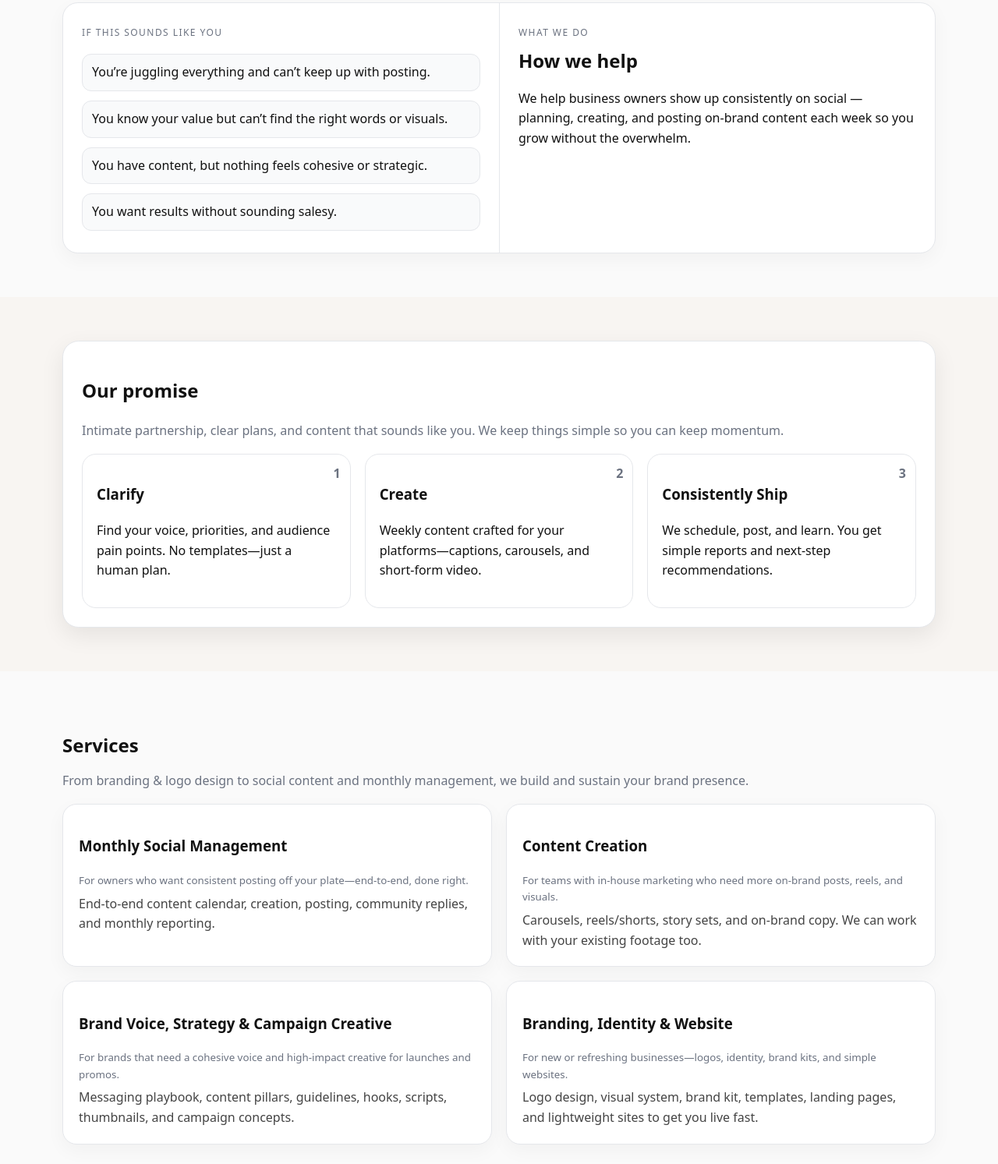
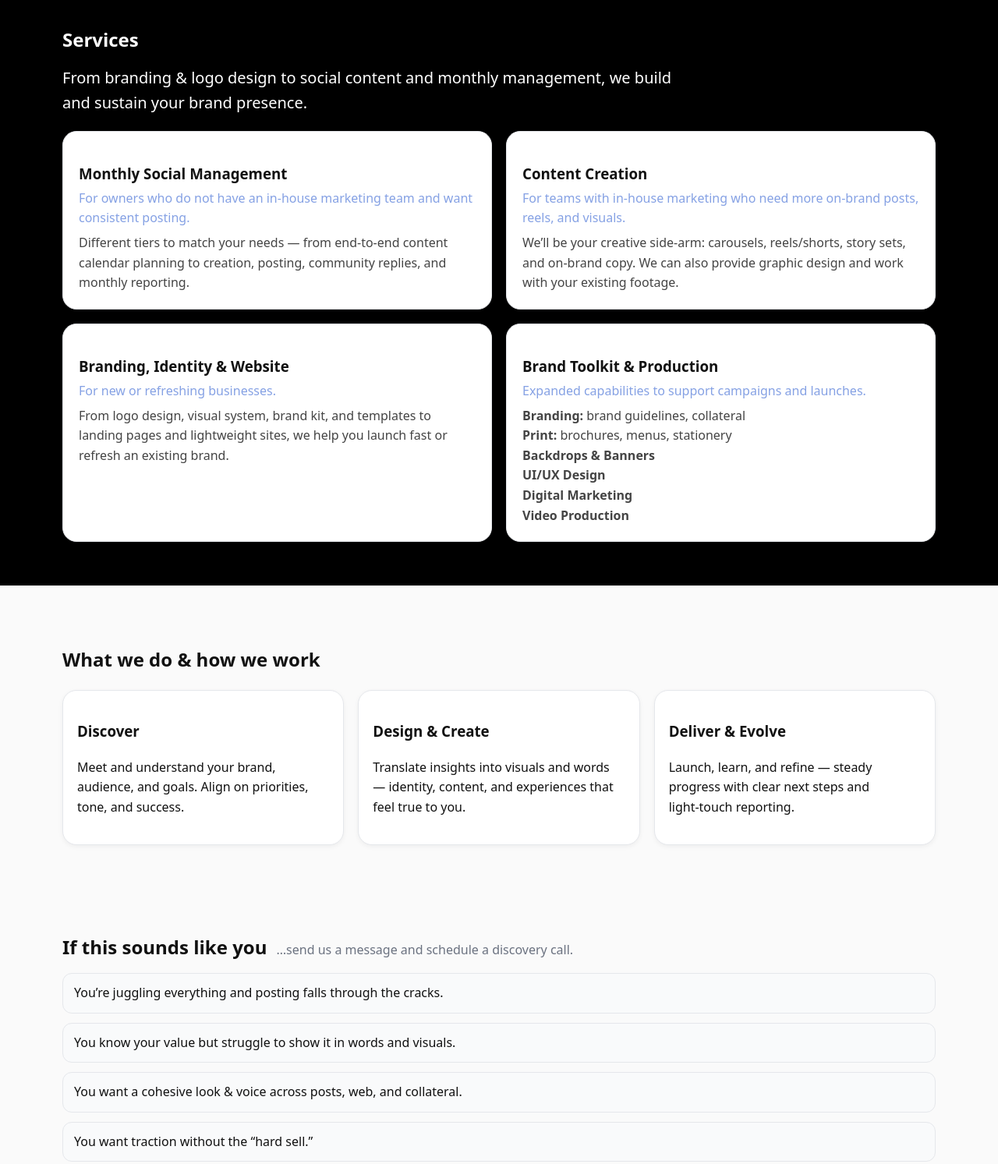
Before and after one commit to JenCaffy/caffynate-site, a plain HTML site: page index.html in a window 1280 px wide. Shown: the part 734-2227 px from the top of the page at 78% size. Drawn offline with Linux system fonts and the light colour scheme.

Commit message:
Add files via upload

```diff
--- a/index.html
+++ b/index.html
@@ -3,8 +3,8 @@
 <head>
   <meta charset="utf-8" />
   <meta name="viewport" content="width=device-width, initial-scale=1" />
-  <title>Caffynate — Brand-Focused Social Media & Content Studio in Singapore</title>
-  <meta name="description" content="Caffynate helps busy owners plan, create and ship honest, on-brand content—without the overwhelm. Fueling Ideas. Brewing Campaigns." />
+  <title>Caffynate — Brand & Content Studio in Singapore</title>
+  <meta name="description" content="We help founders and teams plan, create and ship on‑brand content. From branding and web to social content and management." />
   <link rel="canonical" href="https://jencaffy.github.io/caffynate-site/" />
   <style>
     :root{
@@ -13,12 +13,14 @@
       --muted:#6B7280;
       --card:#FFFFFF;
       --border:#E5E7EB;
-      --ring: rgba(17,17,17,.25);
       --radius:18px;
       --cta:#111111;
       --cta-hover:#000000;
       --footer:#1A1A1A;
-      --warm:#F8F5F2; /* warm beige for promise section */
+      --services-bg:#000000;
+      --services-sub:#85a1e4;
+      --services-title:#ffffff;
+      --services-lead:#ffffff;
     }
 
     *{box-sizing:border-box}
@@ -29,21 +31,21 @@
     /* Header */
     header{position:sticky;top:0;background:#ffffffcc;backdrop-filter:saturate(180%) blur(8px);border-bottom:1px solid var(--border);z-index:20}
     .nav{display:flex;align-items:center;justify-content:space-between;padding:14px 0}
-    .logo{display:flex;align-items:center;gap:12px}
-    .logo img{height:36px;width:auto}
+    .logo img{height:36px}
     .tagline{font-size:13px;color:var(--muted)}
 
-    .btn{display:inline-flex;align-items:center;gap:8px;padding:12px 18px;border-radius:999px;background:var(--cta);color:#fff;text-decoration:none;font-weight:700;box-shadow:0 10px 20px rgba(0,0,0,.08);white-space:nowrap;border:2px solid transparent}
+    /* Buttons */
+    .btn{display:inline-flex;align-items:center;gap:8px;padding:12px 18px;border-radius:999px;background:var(--cta);color:#fff;text-decoration:none;font-weight:700;white-space:nowrap;border:2px solid transparent}
     .btn:hover{transform:translateY(-1px);background:var(--cta-hover)}
 
     /* Hero */
     .hero{padding:84px 0 48px}
     .eyebrow{color:var(--muted);font-weight:700;text-transform:uppercase;letter-spacing:.12em;font-size:12px}
     h1{font-size:clamp(32px,4vw,56px);line-height:1.1;margin:10px 0 12px;letter-spacing:-.5px}
-    .lead{font-size:clamp(16px,2.1vw,20px); color:#1a1a1a; max-width:800px}
+    .lead{font-size:clamp(16px,2.1vw,20px);max-width:800px}
     .pill{display:inline-flex;align-items:center;gap:8px;padding:8px 12px;border-radius:999px;background:#fff;border:1px solid var(--border);font-size:13px;color:#333}
     .stack{display:grid;gap:22px}
-    .cta-row{display:flex;gap:12px;flex-wrap:wrap;margin-top:14px} /* space above hero button */
+    .cta-row{display:flex;gap:12px;flex-wrap:wrap;margin-top:14px}
 
     /* Sections & Cards */
     .section{padding:56px 0}
@@ -52,50 +54,38 @@
     .muted{color:var(--muted)}
     @media (max-width:900px){.card{grid-column: span 12}}
 
-    /* Combined section: pain points + how we help */
-    .combo{background:#FFFFFF;border:1px solid var(--border);border-radius:calc(var(--radius)*1.1);box-shadow:0 8px 24px rgba(0,0,0,.04);padding:0;overflow:hidden}
-    .combo .row{display:grid;grid-template-columns: 6fr 6fr}
-    .combo .col{padding:24px 24px 28px}
-    .combo .col + .col{border-left:1px solid var(--border)}
-    .combo h2{margin:0 0 8px}
-    .combo .tag{display:inline-block;font-size:12px;text-transform:uppercase;letter-spacing:.12em;color:var(--muted);margin-bottom:8px}
-    .chips{display:grid;grid-template-columns: 1fr; gap:12px; margin-top:10px}
-    .chip{background:#F9FAFB;border:1px solid var(--border);border-radius:12px;padding:10px 12px}
-    @media (max-width:900px){
-      .combo .row{grid-template-columns: 1fr}
-      .combo .col + .col{border-left:none;border-top:1px solid var(--border)}
+    /* Services (dark band) */
+    #services.section{background:var(--services-bg);border-top:1px solid #111}
+    #services h2{color:var(--services-title)}
+    #services .lead{color:var(--services-lead)}
+    .service h3{margin-bottom:4px} /* tighter title spacing */
+    .service p{margin:.25rem 0 0;color:#2b2b2b}
+    .service small{display:block;color:var(--services-sub);font-size:16px;margin-top:2px} /* reduced spacing */
+    .service .details{margin:.4rem 0 0;color:#444}
+
+    /* What we do & how we work */
+    .how .steps{display:grid;gap:18px;grid-template-columns: repeat(12, 1fr);margin-top:12px}
+    .how .step{grid-column: span 4;background:#fff;border:1px solid var(--border);border-radius:var(--radius);padding:18px;box-shadow:0 2px 6px rgba(0,0,0,0.05)} /* subtle shadow */
+    @media (max-width: 900px){
+      .how .steps{grid-template-columns: 1fr;}
+      .how .step{grid-column: span 12;}
     }
 
-    /* Our Promise (warm background for depth) */
-    .promise{background:var(--warm)}
-    .promise .panel{background:#fff;border:1px solid var(--border);border-radius:calc(var(--radius)*1.15);padding:24px;max-width:1120px;margin:0 auto;box-shadow:0 10px 30px rgba(0,0,0,.08);color:var(--ink)}
-    .process{counter-reset:step;display:grid;gap:18px;grid-template-columns: repeat(12, 1fr);margin-top:14px}
-    .step{grid-column: span 4;background:var(--card);border:1px solid var(--border);border-radius:var(--radius);padding:18px;position:relative}
-    .step:before{counter-increment:step;content:counter(step);position:absolute;top:12px;right:12px;font-weight:800;color:var(--muted)}
-    /* Mobile stacking for Our Promise */
-    @media (max-width: 900px){
-      .process{grid-template-columns: 1fr;}
-      .step{grid-column: span 12;}
-    }
-
-    /* Services cards */
-    .service p{margin:.25rem 0 0;color:#2b2b2b}
-    .service small{display:block;color:var(--muted)}
-    .service .details{margin:.4rem 0 0;color:#444}
+    /* If this sounds like you (above form) */
+    .chips{display:grid;gap:12px}
+    .chip{background:#F9FAFB;border:1px solid var(--border);border-radius:12px;padding:12px 14px}
 
     /* Contact/Form */
     #contact.section{background:#FFFFFF;border-top:1px solid var(--border)}
-    form{display:grid;gap:14px}
+    form{display:grid;gap:18px;max-width:100%}
     label{display:block;font-weight:700;font-size:14px;margin-bottom:6px;color:var(--ink)}
     input[type="text"],input[type="email"],input[type="tel"],textarea,select{width:100%;padding:12px 14px;border-radius:12px;border:1px solid var(--border);background:#fff;font-size:16px;color:var(--ink)}
-    textarea{min-height:120px}
-    .grid-2{display:grid;grid-template-columns:1fr 1fr;gap:12px}
+    textarea{min-height:220px}
+    .grid-2{display:grid;grid-template-columns:1fr 1fr;gap:18px}
     fieldset.choices{display:grid;grid-template-columns: repeat(auto-fit, minmax(220px,1fr));gap:10px;border:0;padding:0;margin:0}
     .choice{background:#fff;border:1px solid var(--border);border-radius:12px;padding:10px 12px}
     .consent{font-size:14px;color:#333}
     @media (max-width:900px){.grid-2{grid-template-columns:1fr}}
-
-    a:focus,button:focus,input:focus,textarea:focus,select:focus{outline:3px solid var(--ring);outline-offset:2px}
 
     /* Footer */
     .footer{background:var(--footer);color:#fff;text-align:center;padding:40px 0;margin-top:0}
@@ -114,7 +104,7 @@
     <!-- Hero -->
     <section class="hero">
       <div class="container stack">
-        <span class="eyebrow">Brand‑focused Social Media · Singapore</span>
+        <span class="eyebrow">Brand‑focused Studio · Singapore</span>
         <h1>Show up with heart.<br/>Grow with consistency.</h1>
         <p class="lead">We’re a small, hands‑on studio with thoughtful content that sounds like your brand. We help business owners find their voice, show up online, and keep momentum through content that feels honest, confident, and true to your story.</p>
         <div class="pill">Simple, on‑brand content → shipped weekly → with clear next steps. No fluff, no stress.</div>
@@ -124,80 +114,77 @@
       </div>
     </section>
 
-    <!-- Pain points + How we help -->
-    <section class="section">
-      <div class="container combo">
-        <div class="row">
-          <div class="col">
-            <span class="tag">If this sounds like you</span>
-            <div class="chips">
-              <div class="chip">You’re juggling everything and can’t keep up with posting.</div>
-              <div class="chip">You know your value but can’t find the right words or visuals.</div>
-              <div class="chip">You have content, but nothing feels cohesive or strategic.</div>
-              <div class="chip">You want results without sounding salesy.</div>
-            </div>
+    <!-- Services -->
+    <section class="section" id="services">
+      <div class="container">
+        <h2>Services</h2>
+        <p class="lead" style="margin-top:-6px">From branding & logo design to social content and monthly management, we build and sustain your brand presence.</p>
+        <div class="grid">
+          <div class="card service">
+            <h3>Monthly Social Management</h3>
+            <small>For owners who do not have an in‑house marketing team and want consistent posting.</small>
+            <p class="details">Different tiers to match your needs — from end‑to‑end content calendar planning to creation, posting, community replies, and monthly reporting.</p>
           </div>
-          <div class="col">
-            <span class="tag">What we do</span>
-            <h2>How we help</h2>
-            <p>We help business owners show up consistently on social — planning, creating, and posting on‑brand content each week so you grow without the overwhelm.</p>
+          <div class="card service">
+            <h3>Content Creation</h3>
+            <small>For teams with in‑house marketing who need more on‑brand posts, reels, and visuals.</small>
+            <p class="details">We’ll be your creative side‑arm: carousels, reels/shorts, story sets, and on‑brand copy. We can also provide graphic design and work with your existing footage.</p>
+          </div>
+          <div class="card service">
+            <h3>Branding, Identity & Website</h3>
+            <small>For new or refreshing businesses.</small>
+            <p class="details">From logo design, visual system, brand kit, and templates to landing pages and lightweight sites, we help you launch fast or refresh an existing brand.</p>
+          </div>
+          <div class="card service">
+            <h3>Brand Toolkit & Production</h3>
+            <small>Expanded capabilities to support campaigns and launches.</small>
+            <p class="details">
+              <strong>Branding:</strong> brand guidelines, collateral<br/>
+              <strong>Print:</strong> brochures, menus, stationery<br/>
+              <strong>Backdrops & Banners</strong><br/>
+              <strong>UI/UX Design</strong><br/>
+              <strong>Digital Marketing</strong><br/>
+              <strong>Video Production</strong>
+            </p>
           </div>
         </div>
       </div>
     </section>
 
-    <!-- Our Promise (warm) -->
-    <section class="section promise">
+    <!-- What we do & how we work -->
+    <section class="section how">
       <div class="container">
-        <div class="panel">
-          <h2>Our promise</h2>
-          <p class="muted">Intimate partnership, clear plans, and content that sounds like you. We keep things simple so you can keep momentum.</p>
-          <div class="process">
-            <div class="step"><h3>Clarify</h3><p>Find your voice, priorities, and audience pain points. No templates—just a human plan.</p></div>
-            <div class="step"><h3>Create</h3><p>Weekly content crafted for your platforms—captions, carousels, and short‑form video.</p></div>
-            <div class="step"><h3>Consistently Ship</h3><p>We schedule, post, and learn. You get simple reports and next‑step recommendations.</p></div>
+        <h2>What we do & how we work</h2>
+        <div class="steps">
+          <div class="step">
+            <h3>Discover</h3>
+            <p>Meet and understand your brand, audience, and goals. Align on priorities, tone, and success.</p>
+          </div>
+          <div class="step">
+            <h3>Design & Create</h3>
+            <p>Translate insights into visuals and words — identity, content, and experiences that feel true to you.</p>
+          </div>
+          <div class="step">
+            <h3>Deliver & Evolve</h3>
+            <p>Launch, learn, and refine — steady progress with clear next steps and light‑touch reporting.</p>
           </div>
         </div>
       </div>
     </section>
 
-    <!-- Services -->
-    <section class="section" id="services">
+    <!-- If this sounds like you -->
+    <section class="section">
       <div class="container">
-        <h2>Services</h2>
-        <p class="muted" style="margin-top:-6px">From branding & logo design to social content and monthly management, we build and sustain your brand presence.</p>
-        <div class="grid">
-          <div class="card service">
-            <h3>Monthly Social Management</h3>
-            <small>For owners who want consistent posting off your plate—end‑to‑end, done right.</small>
-            <p class="details">End‑to‑end content calendar, creation, posting, community replies, and monthly reporting.</p>
-          </div>
-          <div class="card service">
-            <h3>Content Creation</h3>
-            <small>For teams with in‑house marketing who need more on‑brand posts, reels, and visuals.</small>
-            <p class="details">Carousels, reels/shorts, story sets, and on‑brand copy. We can work with your existing footage too.</p>
-          </div>
-          <div class="card service">
-            <h3>Brand Voice, Strategy & Campaign Creative</h3>
-            <small>For brands that need a cohesive voice and high‑impact creative for launches and promos.</small>
-            <p class="details">Messaging playbook, content pillars, guidelines, hooks, scripts, thumbnails, and campaign concepts.</p>
-          </div>
-          <div class="card service">
-            <h3>Branding, Identity & Website</h3>
-            <small>For new or refreshing businesses—logos, identity, brand kits, and simple websites.</small>
-            <p class="details">Logo design, visual system, brand kit, templates, landing pages, and lightweight sites to get you live fast.</p>
-          </div>
+        <div style="display:flex;align-items:baseline;gap:12px;flex-wrap:wrap">
+          <h2 style="margin:0">If this sounds like you</h2>
+          <p class="muted" style="margin:0">…send us a message and schedule a discovery call.</p>
         </div>
-      </div>
-    </section>
-
-    <!-- FAQs -->
-    <section class="section" id="faq">
-      <div class="container">
-        <h2>FAQs</h2>
-        <details><summary><strong>How soon can we start?</strong></summary><p>We keep a lean roster to stay close to each brand. Share your timeline—we’ll confirm a start date or a short runway to prep assets and voice.</p></details>
-        <details><summary><strong>Do you lock clients into long contracts?</strong></summary><p>No. Start with a month or a small pilot. When it works, we scale together.</p></details>
-        <details><summary><strong>Can we use our own photos or videos?</strong></summary><p>Absolutely. We’ll organise and adapt what you have, then fill the gaps with new content as needed.</p></details>
+        <div class="chips" style="margin-top:14px">
+          <div class="chip">You’re juggling everything and posting falls through the cracks.</div>
+          <div class="chip">You know your value but struggle to show it in words and visuals.</div>
+          <div class="chip">You want a cohesive look & voice across posts, web, and collateral.</div>
+          <div class="chip">You want traction without the “hard sell.”</div>
+        </div>
       </div>
     </section>
 
@@ -271,6 +258,5 @@
   </footer>
 
   <script>document.getElementById('y').textContent = new Date().getFullYear();</script>
-  <noscript>This site works without JavaScript. JS is used only for small niceties.</noscript>
 </body>
 </html>
```
